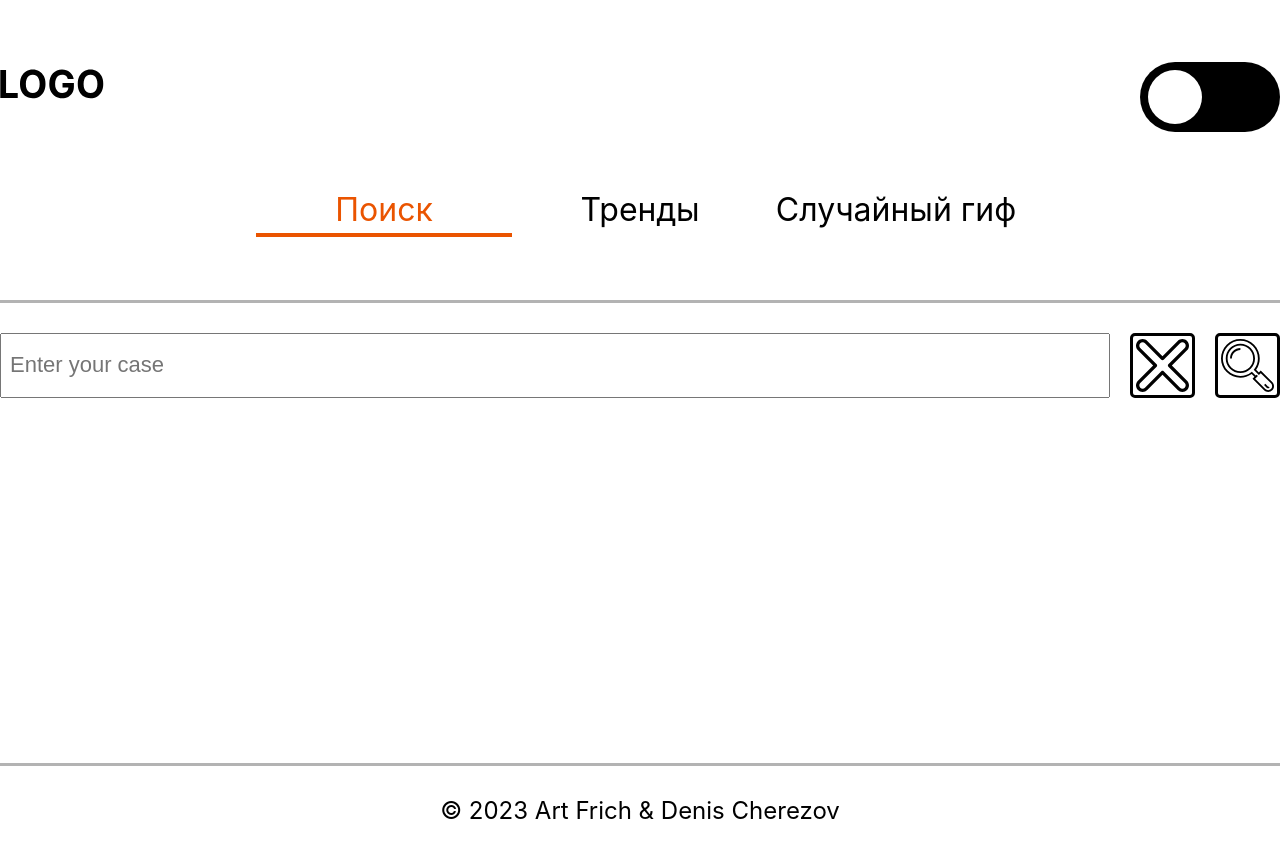
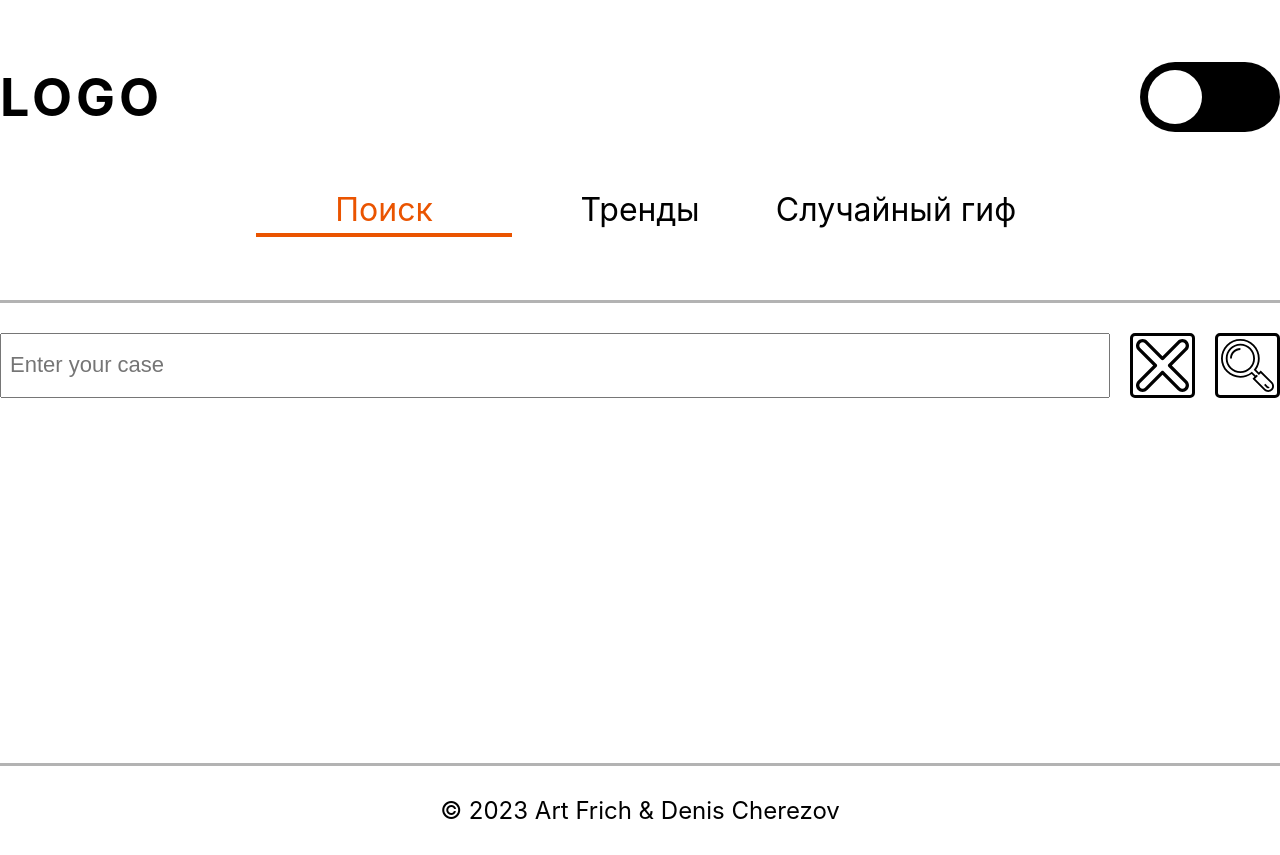
Before and after one commit to Art-Frich/Gifs-from-Giphy, a React (Create React App) app: page /search in a window 1280 px wide. Built offline with nearby package versions, Linux system fonts and the light colour scheme.

Commit message:
fix: them from browser + logo

```diff
--- a/src/components/App.js
+++ b/src/components/App.js
@@ -1,4 +1,4 @@
-import { useState } from 'react';
+import { useEffect, useState } from 'react';
 import Header from './Header';
 import Main from './Main';
 import Footer from './Footer';
@@ -10,8 +10,11 @@ const cntSearchGif = 9;
 const api = new Api( cntTrendsGif, cntSearchGif )
 
 function App() {
-  const [ isLoading, setIsLoading ] = useState( false ); //пригодится для loader-а
+  const [ isLoading, setIsLoading ] = useState( false );
   const [ isSuccessfulFetch, setIsSuccessfulFetch ] = useState( false );
+  const [ isDarkMode, setIsDarkMode ] = useState( window.matchMedia('(prefers-color-scheme: dark)').matches );
+
+  const body = document.querySelector('.body');
 
   async function getSearchGifs( query, saveData ) {
     getDataFromApi( api.getSearchGifs, saveData, query );
@@ -31,7 +34,6 @@ function App() {
       setIsLoading( true );
       setIsSuccessfulFetch( false ); //обнулить предыдущее состояние
       const data = await apiQuery({ query });
-      console.log( data )
       saveData( data.data );
       // setTotalPages(Math.ceil(data.pagination.total_count / data.pagination.count));
       setIsSuccessfulFetch( true )
@@ -43,8 +45,16 @@ function App() {
     }
   }
 
+  useEffect(() => {
+    isDarkMode
+    ? body.classList.add("dark-mode")
+    : body.classList.remove("dark-mode")
+  }, [ isDarkMode ] )
+
   return <>
-    <Header />
+    <Header
+      isDarkMode={ isDarkMode }
+      setIsDarkMode={ setIsDarkMode } />
     <Main
       getRandomGif={ getRandomGif }
       getTrendingGifs={ getTrendingGifs }
--- a/src/components/Header.css
+++ b/src/components/Header.css
@@ -15,13 +15,16 @@
   display: flex;
   flex-direction: row;
   justify-content: space-between;
+  align-items: center;
 }
 
 .header__logo{
-  display: block;
-  width: 104px;
-  height: 44px;
-  object-fit: contain;
+  font-size: 52px;
+  font-style: normal;
+  font-weight: 700;
+  line-height: normal;
+  letter-spacing: 4px;
+  color: var(--color);
 }
 
 .header__links{
--- a/src/components/Header.js
+++ b/src/components/Header.js
@@ -1,20 +1,14 @@
 import { NavLink } from "react-router-dom";
-import logo from "../images/logo.svg";
 import ThemeToggleElement from "./ThemeToggleElement";
 import "./Header.css";
 
-export default function Header() {
-  const body = document.querySelector('.body');
-
-  const toggleThemeApp = () => {
-    body.classList.toggle("dark-mode");
-  };
+export default function Header({ isDarkMode, setIsDarkMode }) {
 
   return (
     <header className="header">
       <div className="header__first-line">
-        <img className="header__logo" src={logo} alt="logo" />
-        <ThemeToggleElement onClick={ toggleThemeApp } />
+        <span className="header__logo">LOGO</span>
+        <ThemeToggleElement state={ isDarkMode } setState={ setIsDarkMode } />
       </div>
       <nav className="header__second-line">
         <ul className="header__links">
--- a/src/components/ThemeToggleElement.js
+++ b/src/components/ThemeToggleElement.js
@@ -1,12 +1,20 @@
 import { useEffect, useState } from 'react';
 import './ThemeToggleElement.css';
 
-export default function ThemeToggleElement({ onClick }){
+export default function ThemeToggleElement({ state, setState }){
+
+  function chengeCheckbox(){
+    setState( !state );
+  }
 
   return(
     <label className="checkbox">
-      <input class="checkbox__input" type="checkbox" onChange={ onClick }/>
-      <div class="checkbox__container" />
+      <input
+        className="checkbox__input"
+        type="checkbox"
+        checked={ state }
+        onChange={ chengeCheckbox }/>
+      <div className="checkbox__container" />
     </label>
   )
 }
--- a/src/index.css
+++ b/src/index.css
@@ -1,11 +1,13 @@
 :root {
   --link-color: #000;
   --background-color: #fff;
+  --color: #000;
 }
 
 .dark-mode {
   --link-color: #fff;
   --background-color: #000;
+  --color: #fff;
 }
 
 .body {
```
Also changed, not shown: src/images/logo.svg (deleted).
